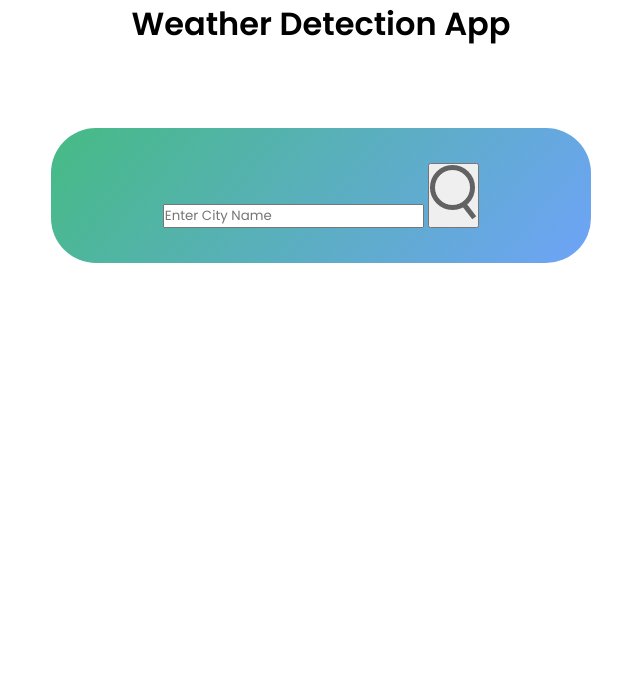
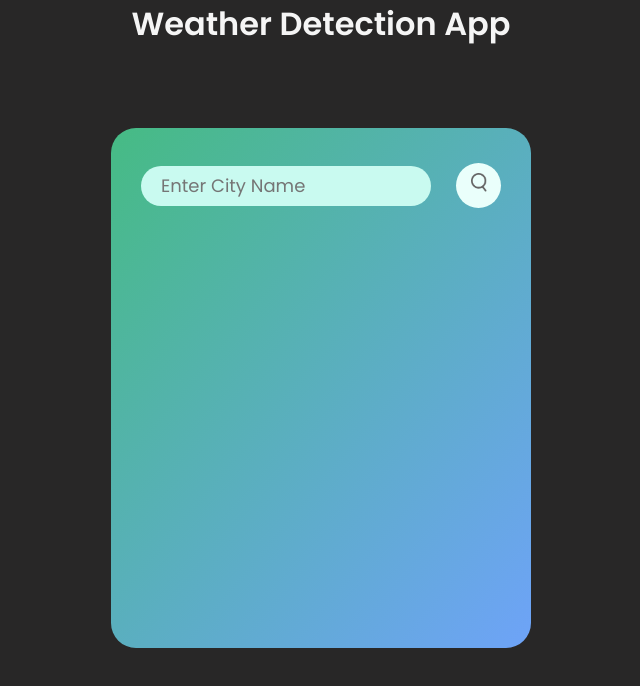
Before and after one commit to Mack69/Project-Weather-App, a plain HTML site: page index.html in a window 1280 px wide. Shown: the whole page, without its empty margins (319-959 px from the left). Drawn offline with Linux system fonts and the light colour scheme.

Commit message:
Search bar done

```diff
--- a/style.css
+++ b/style.css
@@ -3,21 +3,55 @@
   padding: 0;
   font-family: "poppins";
 }
+h1 {
+  color: whitesmoke;
+}
 
 body {
+  background: rgba(24, 23, 23, 0.93);
 }
 
 .container {
   width: 90%;
-  max-width: 460px;
-  padding: 35px 40px;
+  max-width: 360px;
+  padding: 35px 30px;
   margin: 80px auto 0;
   background: linear-gradient(130deg, rgb(70, 187, 132), rgb(110, 163, 248));
   color: whitesmoke;
-  border-radius: 45px;
+  border-radius: 25px;
   text-align: center;
+  height: 450px;
 }
 
-button img {
-  background: transparent;
+.search {
+  width: 100%;
+  display: flex;
+  align-items: center;
+  justify-content: space-between;
 }
+.search input {
+  border: none;
+  outline: none;
+  width: 75%;
+  height: 40px;
+  border-radius: 50px;
+  color: rgb(103, 101, 101);
+  padding-left: 20px;
+  font-size: 18px;
+  background: #c9faf0;
+}
+
+.search button {
+  border: none;
+  outline: none;
+  background: #eafffb;
+  border-radius: 50%;
+  width: 45px;
+  height: 45px;
+  cursor: pointer;
+}
+
+.search img {
+  width: 16px;
+  height: 19px;
+}
```
